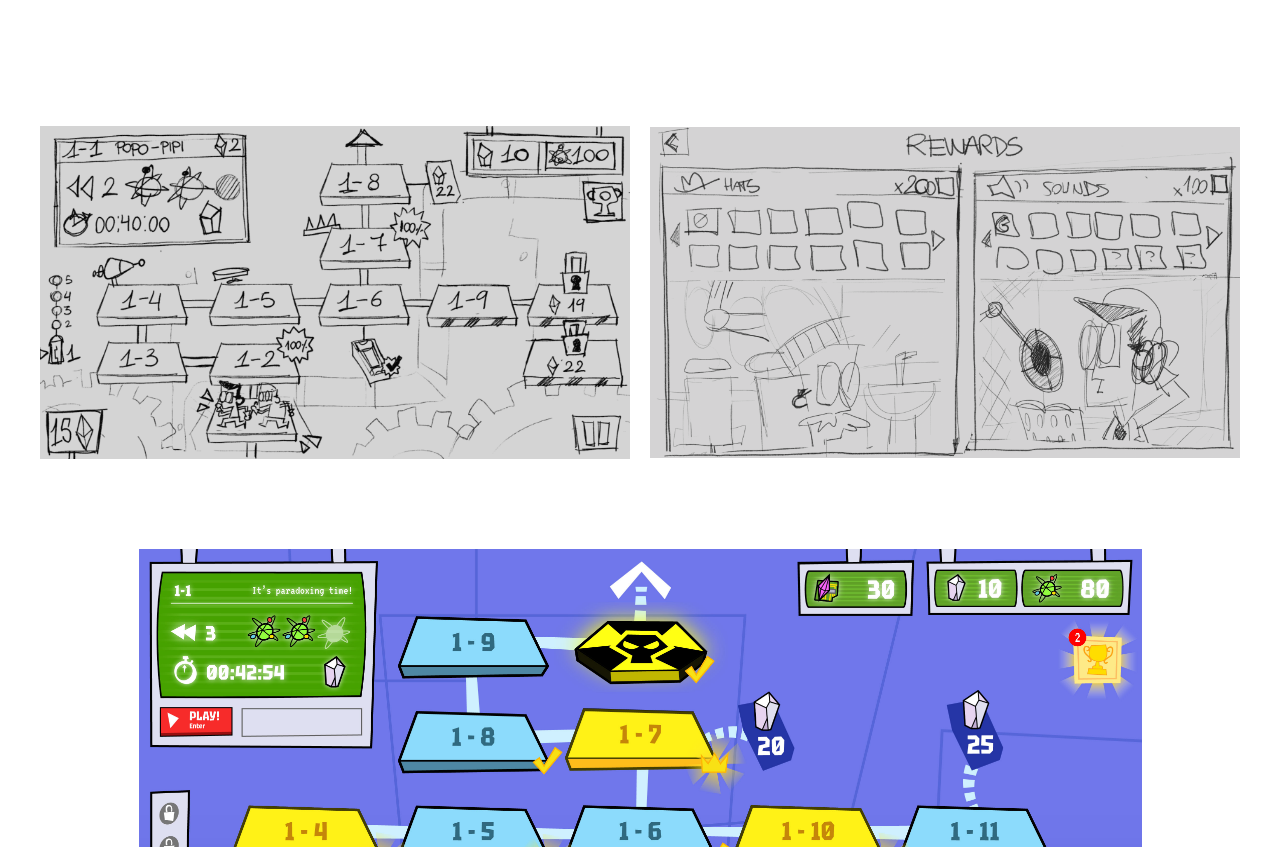
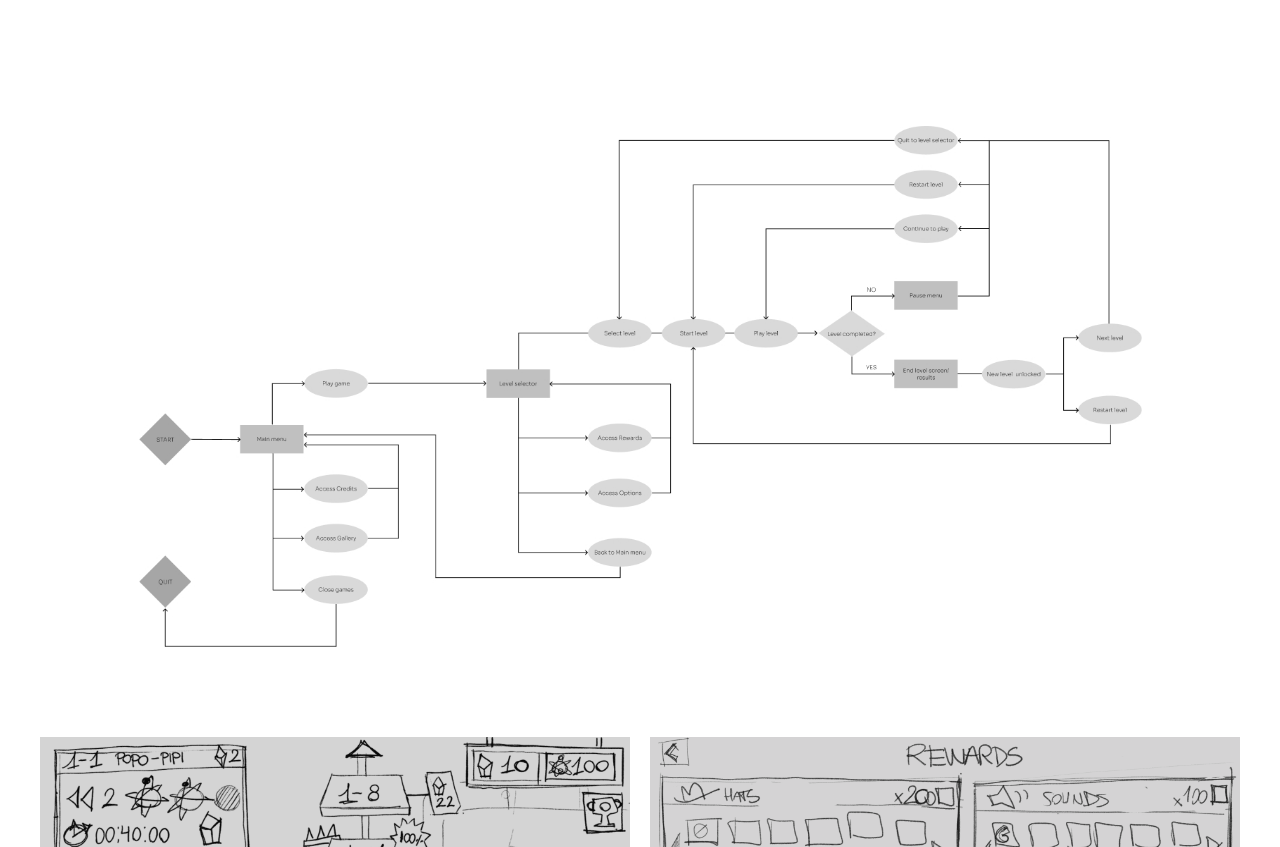
Before and after one commit to MatteoRepetto/Teo_PORTFOLIO, a plain HTML site: page paradox.html in a window 1280 px wide. Shown: the part 460-1307 px from the top of the page. Drawn offline with Linux system fonts and the light colour scheme.

Commit message:
updated paradox

```diff
--- a/paradox.html
+++ b/paradox.html
@@ -51,6 +51,7 @@
           </p>
         </div>
       </div>
+      <img src="./images/13_paradox/09.jpg" alt="flow" class="Paradox_img">
     <div class="Paradox_sketches">
       <img src="./images/13_paradox/04.png" alt="skecthes" class="Paradox_imgs">
       <img src="./images/13_paradox/05.png" alt="skecthes" class="Paradox_imgs">
```
Also changed, not shown: images/13_paradox/09.jpg (added).
